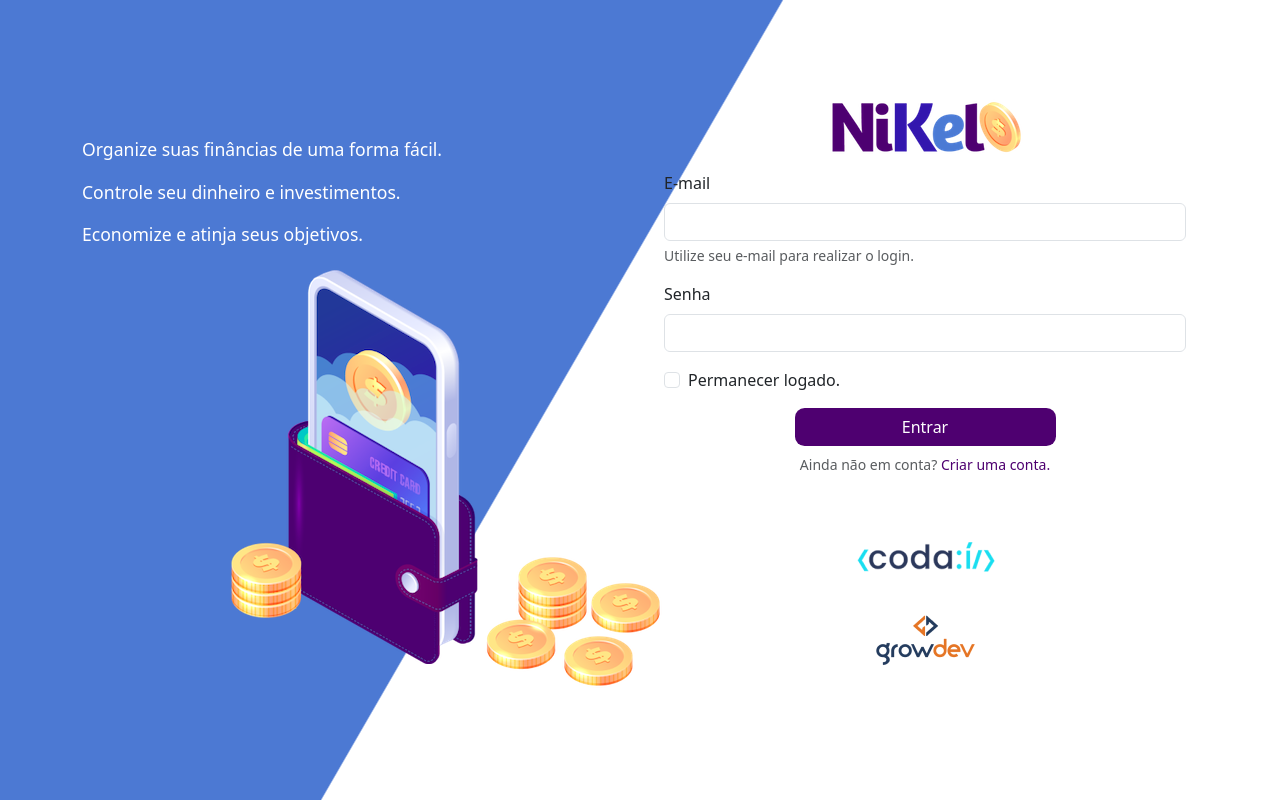
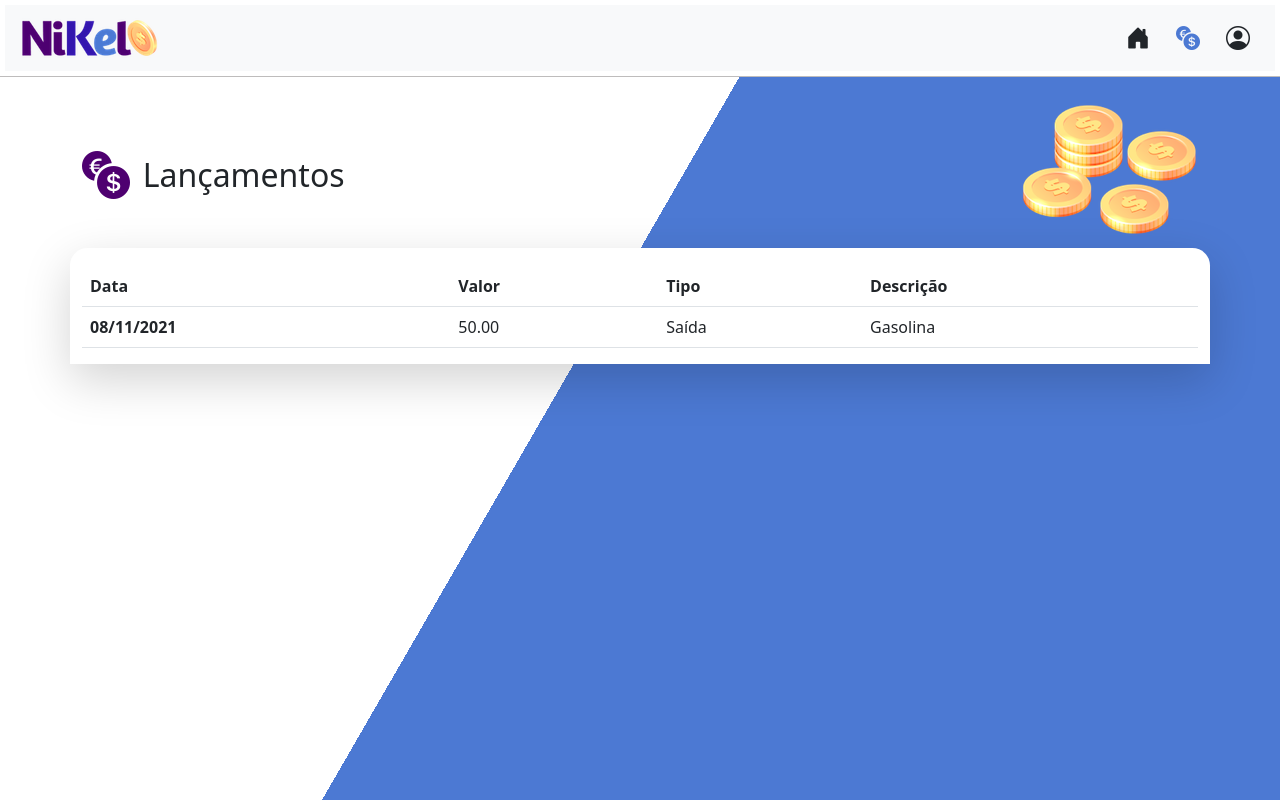
Before and after one commit to ViniciusPereirx/Projeto-nikel, a plain HTML site: page public/pages/transactions.html in a window 1280 px wide. Drawn offline with nearby package versions, Linux system fonts and the light colour scheme.

Commit message:
Projeto nikel

```diff
--- a/public/css/style.css
+++ b/public/css/style.css
@@ -51,8 +51,15 @@ header {
   font-weight: 500;
 }
 
-.btn-login:hover {
+.btn-login:hover,
+.btn-default:hover {
   background: #4c79d3;
+  color: #fff;
+}
+
+.btn-default {
+  border-radius: 0.8rem;
+  background-color: #4e0070;
   color: #fff;
 }
 
@@ -64,3 +71,9 @@ header {
 .link-default:hover {
   color: #4c79d3;
 }
+
+.info {
+  background-color: #fff;
+  border-radius: 1.1rem 1.1rem 0 0;
+  padding: 1.1rem 0 0 0;
+}
--- a/public/pages/transactions.html
+++ b/public/pages/transactions.html
@@ -14,108 +14,107 @@
       integrity="sha384-9ndCyUaIbzAi2FUVXJi0CjmCapSmO7SnpJef0486qhLnuZ2cdeRhO02iuK6FUUVM"
       crossorigin="anonymous"
     />
+    <link
+      rel="stylesheet"
+      href="https://cdn.jsdelivr.net/npm/bootstrap-icons@1.10.5/font/bootstrap-icons.css"
+    />
     <link rel="stylesheet" href="../css/style.css" />
-    <title>Nikel - Histórico</title>
+    <title>Nikel - Lançamentos</title>
   </head>
-  <body>
-    <main>
-      <div class="container">
-        <div class="row vh-100">
-          <div class="col d-flex justify-content-center my-5 flex-column">
-            <div class="text-login">
-              <p>Organize suas finâncias de uma forma fácil.</p>
-              <p>Controle seu dinheiro e investimentos.</p>
-              <p>Economize e atinja seus objetivos.</p>
-            </div>
-            <div class="text-center">
-              <img
-                src="../assets/images/pocket.png"
-                alt="image pocket"
-                class="img-fluid"
-              />
-              <img
-                src="../assets/images/coins-small.png"
-                alt="image coins"
-                class="img-fluid d-none d-md-inline coins"
-              />
+  <body id="home">
+    <header>
+      <nav class="navbar navbar-expand bg-body-tertiary bg-white">
+        <div class="container-fluid">
+          <a class="navbar-brand" href="#"
+            ><img
+              src="../assets/images/nikel-small-logo.png"
+              alt="logo nikel"
+              class="img-fluid"
+          /></a>
+          <button
+            class="navbar-toggler"
+            type="button"
+            data-bs-toggle="collapse"
+            data-bs-target="#navbarSupportedContent"
+            aria-controls="navbarSupportedContent"
+            aria-expanded="false"
+            aria-label="Toggle navigation"
+          >
+            <span class="navbar-toggler-icon"></span>
+          </button>
+          <div
+            class="collapse navbar-collapse justify-content-end"
+            id="navbarSupportedContent"
+          >
+            <div class="d-flex">
+              <a href="home.html"
+                ><button class="btn fs-4" type="button">
+                  <i class="bi bi-house-door-fill"></i></button
+              ></a>
+              <a href="transactions.html"
+                ><button class="btn fs-4" type="button">
+                  <i
+                    class="bi bi-currency-exchange color-secondary"
+                  ></i></button
+              ></a>
+
+              <div class="dropdown">
+                <button
+                  class="btn"
+                  type="button"
+                  data-bs-toggle="dropdown"
+                  aria-expanded="false"
+                >
+                  <i class="bi bi-person-circle fs-4"></i>
+                </button>
+
+                <ul class="dropdown-menu">
+                  <li>
+                    <a class="dropdown-item" href="index.html">Sair</a>
+                  </li>
+                </ul>
+              </div>
             </div>
           </div>
-          <div class="col d-flex justify-content-center my-5 flex-column">
+        </div>
+      </nav>
+    </header>
+    <main>
+      <div class="container-lg">
+        <div class="row">
+          <div class="col d-flex mt-4 justify-content-start align-items-center">
+            <i class="bi bi-currency-exchange color-primary icon-datail"></i>
+            <span class="fs-2">Lançamentos</span>
+          </div>
+          <div class="col d-flex mt-4 justify-content-end">
+            <div class="text-center">
+              <img src="../assets/images/coins-small.png" alt="image coins" />
+            </div>
+          </div>
+        </div>
+        <div class="row">
+          <div class="col-12 info shadow-lg">
             <div class="container">
               <div class="row">
                 <div class="col">
-                  <div class="text-center mb-3">
-                    <img
-                      src="../assets/images/nikel-logo.png"
-                      alt="logo nikel"
-                      class="img-fluid"
-                    />
-                  </div>
-                </div>
-              </div>
-              <div class="row">
-                <div class="col">
-                  <form>
-                    <div class="mb-3">
-                      <label for="exampleInputEmail1" class="form-label"
-                        >E-mail</label
-                      >
-                      <input
-                        type="email"
-                        class="form-control"
-                        id="exampleInputEmail1"
-                        aria-describedby="emailHelp"
-                      />
-                      <div id="emailHelp" class="form-text">
-                        Utilize seu e-mail para realizar o login.
-                      </div>
-                    </div>
-                    <div class="mb-3">
-                      <label for="exampleInputPassword1" class="form-label"
-                        >Senha</label
-                      >
-                      <input
-                        type="password"
-                        class="form-control"
-                        id="exampleInputPassword1"
-                      />
-                    </div>
-                    <div class="mb-3 form-check">
-                      <input
-                        type="checkbox"
-                        class="form-check-input"
-                        id="exampleCheck1"
-                      />
-                      <label class="form-check-label" for="exampleCheck1"
-                        >Permanecer logado.</label
-                      >
-                    </div>
-                    <button type="submit" class="btn btn-login d-grid gap-2">
-                      Entrar
-                    </button>
-                  </form>
-                </div>
-              </div>
-              <div class="row">
-                <div class="col">
-                  <p class="text-center mt-2 form-text">
-                    Ainda não em conta?
-                    <span class="link-default">Criar uma conta.</span>
-                  </p>
-                </div>
-              </div>
-              <div class="row">
-                <div class="col">
-                  <div class="text-center mt-5">
-                    <img src="../assets/images/codai-logo.png" alt="" />
-                  </div>
-                </div>
-              </div>
-              <div class="row">
-                <div class="col">
-                  <div class="text-center">
-                    <img src="../assets/images/growdev-logo.png" alt="" />
-                  </div>
+                  <table class="table">
+                    <thead>
+                      <tr>
+                        <th scope="col">Data</th>
+                        <th scope="col">Valor</th>
+                        <th scope="col">Tipo</th>
+                        <th scope="col">Descrição</th>
+                      </tr>
+                    </thead>
+                    <tbody>
+                      <tr>
+                        <th scope="row">08/11/2021</th>
+                        <td>50.00</td>
+                        <td>Saída</td>
+                        <td>Gasolina</td>
+                      </tr>
+                    </tbody>
+                  </table>
                 </div>
               </div>
             </div>
@@ -123,5 +122,10 @@
         </div>
       </div>
     </main>
+    <script
+      src="https://cdn.jsdelivr.net/npm/bootstrap@5.3.0/dist/js/bootstrap.bundle.min.js"
+      integrity="sha384-geWF76RCwLtnZ8qwWowPQNguL3RmwHVBC9FhGdlKrxdiJJigb/j/68SIy3Te4Bkz"
+      crossorigin="anonymous"
+    ></script>
   </body>
 </html>
```
Also changed, not shown: public/pages/home.html (+46 -4 lines).
